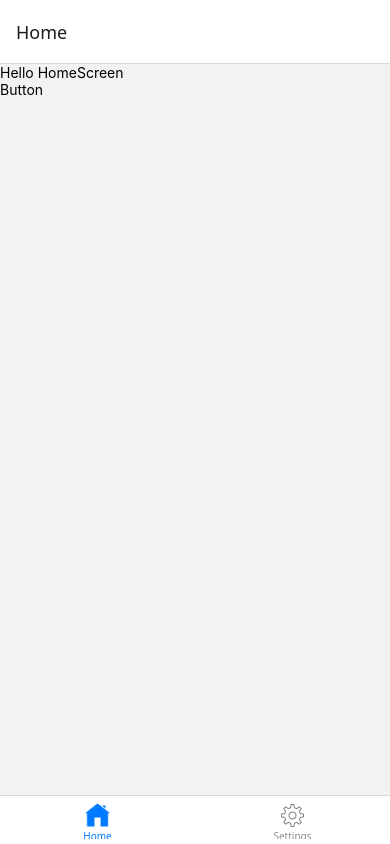
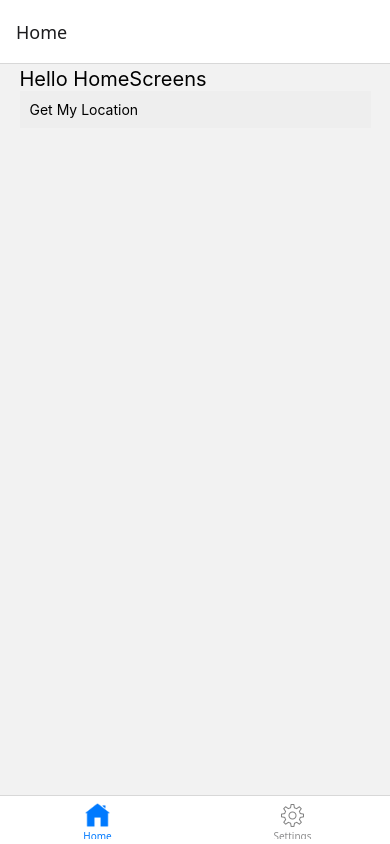
Before and after one commit to JMT-24/Travellmon, a React Native app: screen /Home in a window 390 px wide. Built offline with nearby package versions, Linux system fonts and the light colour scheme.

Commit message:
will try implementing get locations

```diff
--- a/package.json
+++ b/package.json
@@ -15,6 +15,7 @@
     "@react-navigation/stack": "^7.3.1",
     "react": "19.0.0",
     "react-native": "0.79.2",
+    "react-native-geolocation-service": "^5.3.1",
     "react-native-gesture-handler": "^2.25.0",
     "react-native-reanimated": "^3.17.5",
     "react-native-safe-area-context": "^5.4.0",
--- a/src/Screens/HomeScreen.tsx
+++ b/src/Screens/HomeScreen.tsx
@@ -1,16 +1,65 @@
 import React from 'react';
-import { View, Text, TouchableOpacity } from 'react-native';
+import { View, Text, TouchableOpacity, Button } from 'react-native';
+import { useState, useEffect } from 'react';
+import styles from '../Styles/HomeScreenStyles';
+import { PermissionsAndroid, Platform } from 'react-native';
+import Geolocation from 'react-native-geolocation-service'
 
 
+type Location = {
+    latitude: number;
+    longitude: number;
+  };
+
 const HomeScreen = () => {
+    const requestLocationPermission = async () => {
+        if (Platform.OS === 'android') {
+          try {
+            const granted = await PermissionsAndroid.request(
+              PermissionsAndroid.PERMISSIONS.ACCESS_FINE_LOCATION
+            );
+            return granted === PermissionsAndroid.RESULTS.GRANTED;
+          } catch (err) {
+            console.warn(err);
+            return false;
+          }
+        }
+        return true;
+      };
+
+      const [location, setLocation] = useState<Location | null>(null);
+
+      const getLocation = async () => {
+        console.log("Getting Loc");
+        const hasPermission = await requestLocationPermission();
+        console.log("Permission Granted");
+        if (!hasPermission) return;
+
+        Geolocation.getCurrentPosition(
+          (position: any) => {
+            setLocation(position.coords);
+          },
+          (error: any) => {
+            console.error(error);
+          },
+          { enableHighAccuracy: true, timeout: 15000, maximumAge: 10000 }
+        );
+        console.log("Should have loc");
+      };
+
+
     return (
-        <View>
-            <Text>Hello HomeScreen</Text>
-            <TouchableOpacity>
-                <Text>
-                    Button
-                </Text>
-            </TouchableOpacity>
+        <View style={styles.body}>
+            <View style={styles.container}>
+                <Text style={styles.appText}>Hello HomeScreens</Text>
+                <TouchableOpacity onPress={getLocation} style={{ padding: 10, backgroundColor: '#eee' }}>
+                    <Text>
+                        {location
+                        ? `Lat: ${location.latitude}, Long: ${location.longitude}`
+                        : 'Get My Location'}
+                    </Text>
+                </TouchableOpacity>
+            </View>
         </View>
     );
 };
--- /dev/null
+++ b/src/Styles/HomeScreenStyles.js
@@ -0,0 +1,19 @@
+import { StyleSheet } from "react-native";
+
+const styles = StyleSheet.create({
+    body: {
+        justifyContent: "center",
+        alignItems: "center",
+    },
+    container: {
+        //backgroundColor: "blue",
+        width: "90%",
+        height: "90%",
+    },
+    appText: {
+        color: "black",
+        fontSize: 20,
+    },
+});
+
+export default styles;
```
Also changed, not shown: 2 other files (tests, documents, lock files or other folders).
